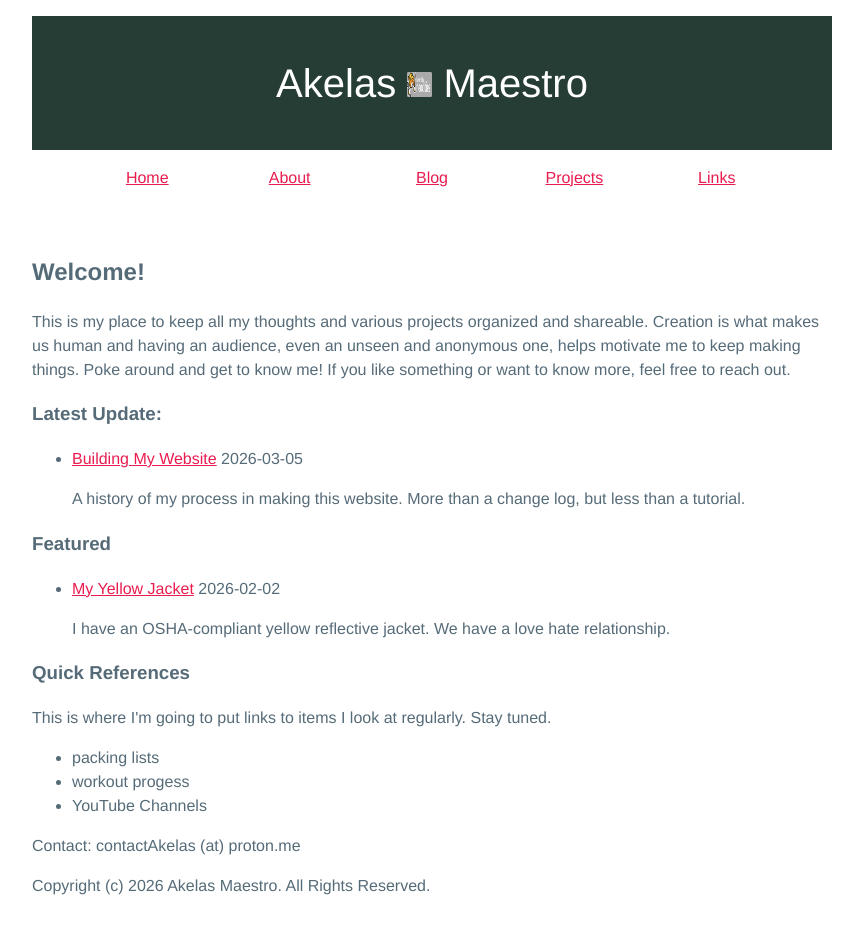
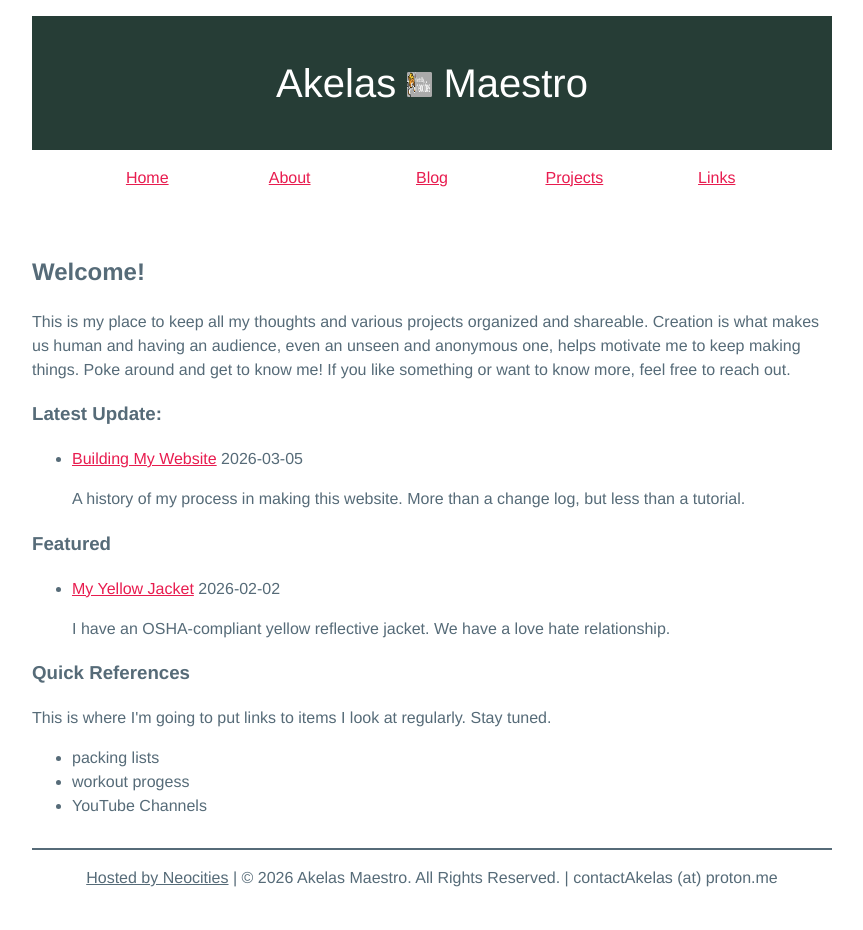
Before and after one commit to AkelasMaestro/Neocities, a Jekyll site: the page built from index.html, in a window 1280 px wide. Shown: the whole page, without its empty margins (208-1071 px from the left). Built offline with Jekyll 4.4.1, drawn with Linux system fonts in a browser that asks for light colours.

Commit message:
Upgrade the footer

```diff
--- a/_layouts/default.html
+++ b/_layouts/default.html
@@ -35,11 +35,12 @@
   <!-- Insert content from pages and posts -->
     {{ content }}
 
-  <!-- At some point, we need to add a footer here -->
-    <p>
-    Contact: contactAkelas (at) proton.me
+  <!-- This is the start of the footer -->
+  <footer>
+   <p>
+    <a href="neocities.org">Hosted by Neocities</a> |
+    © 2026  Akelas Maestro. All Rights Reserved. |
+    contactAkelas (at) proton.me
     </p>
-    <p>
-    Copyright (c) 2026 Akelas Maestro. All Rights Reserved.
-    </p>
-</html>
+  </footer>
+ </html>
--- a/resources/webdesign.css
+++ b/resources/webdesign.css
@@ -78,3 +78,15 @@ strong {
 a {
     color: #e81c4f;
 }
+
+footer {
+    text-align: center;
+    border-top: 2px solid #566b78;
+    /* padding-top: 20px; /* Space between line and content inside footer */
+    /* or */
+    margin-top: 30px; /* Space between the content above and the footer */
+}
+
+footer a {
+  color: #566b78;
+}
```
